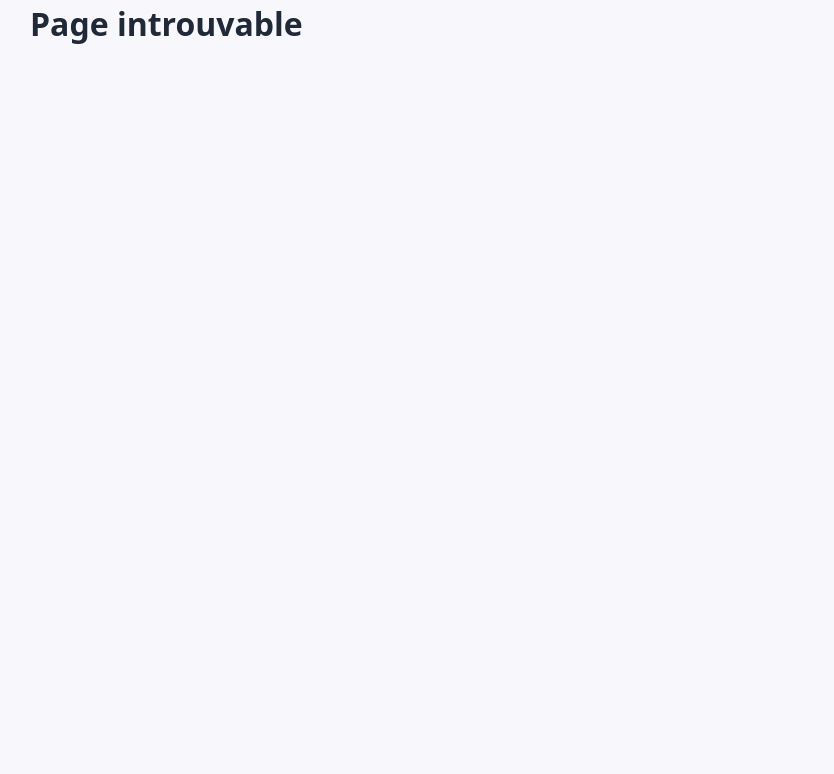
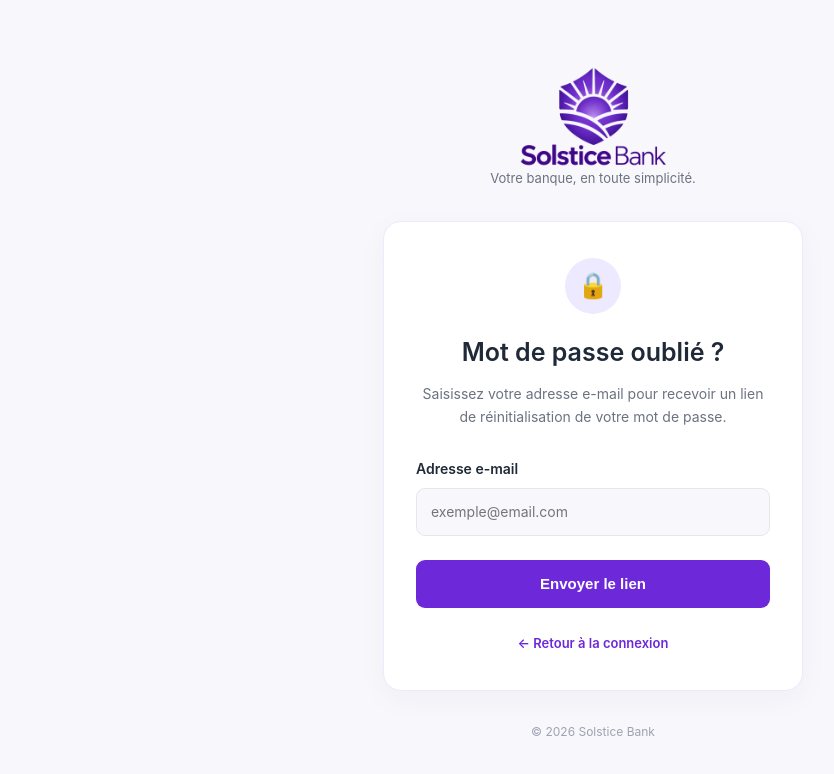
Before and after one commit to Poco2406/SolsticeBank, a React (Vite) app in the folder frontend/: page /mot-de-passe-oublie in a window 1280 px wide. Shown: the top 774 px of the page, without its empty margins (47-881 px from the left). Built offline with nearby package versions, Linux system fonts and the light colour scheme.

Commit message:
Ajout MDP oublie

```diff
--- a/frontend/src/App.tsx
+++ b/frontend/src/App.tsx
@@ -5,6 +5,7 @@ import Transfert from './Pages/Transfert'
 import Historique from './Pages/Historique'
 import './App.css'
 import Inscription from './Pages/Inscription'
+import MotDePasseOublie from './Pages/MotDePasseOublie'
 
 function App() {
   return (
@@ -16,6 +17,7 @@ function App() {
         <Route path="/historique" element={<Historique />} />
         <Route path="*" element={<h1>Page introuvable</h1>} />
         <Route path="/inscription" element={<Inscription />} />
+        <Route path="/mot-de-passe-oublie" element={<MotDePasseOublie />} />
       </Routes>
     </BrowserRouter>
   )
--- a/frontend/src/Pages/Connexion.css
+++ b/frontend/src/Pages/Connexion.css
@@ -130,9 +130,20 @@
   margin-bottom: 25px;
 }
 
-.connexion-forgot span {
+.connexion-forgot a {
   color: #6D28D9;
   font-size: 13px;
+  font-weight: 600;
+  text-decoration: none;
+}
+
+.connexion-forgot a:hover {
+  text-decoration: underline;
+}
+
+.connexion-forgot a:focus-visible {
+  outline: 3px solid #C4B5FD;
+  outline-offset: 3px;
 }
 
 /* Bouton connexion */
--- a/frontend/src/Pages/Connexion.tsx
+++ b/frontend/src/Pages/Connexion.tsx
@@ -84,7 +84,9 @@ function Connexion() {
             </div>
 
             <div className="connexion-forgot">
-              <span>Mot de passe oublié ?</span>
+              <Link to="/mot-de-passe-oublie">
+                Mot de passe oublié ?
+              </Link>
             </div>
 
             <button type="submit" className="connexion-submit">
--- /dev/null
+++ b/frontend/src/Pages/MotDePasseOublie.css
@@ -0,0 +1,207 @@
+
+.oubli-page {
+  min-height: 100vh;
+  width: 100%;
+  display: flex;
+  align-items: center;
+  justify-content: center;
+  background: #F8F7FC;
+  color: #1F2937;
+  padding: 40px 20px;
+  box-sizing: border-box;
+  font-family: Inter, system-ui, sans-serif;
+}
+
+.oubli-page * {
+  box-sizing: border-box;
+}
+
+.oubli-container {
+  width: 100%;
+  max-width: 420px;
+  text-align: center;
+}
+
+/* Logo */
+
+.oubli-logo {
+  display: flex;
+  align-items: center;
+  justify-content: center;
+}
+
+.oubli-logo-image {
+  width: 230px;
+  height: 110px;
+  object-fit: contain;
+}
+
+.oubli-slogan {
+  color: #6B7280;
+  font-size: 13px;
+  margin: 0 0 32px;
+}
+
+/* Carte principale */
+
+.oubli-card {
+  background: #FFFFFF;
+  border: 1px solid #EDE9FE;
+  border-radius: 18px;
+  padding: 36px 32px;
+  text-align: center;
+  box-shadow: 0 8px 30px rgba(31, 41, 55, 0.04);
+}
+
+.oubli-icon {
+  width: 56px;
+  height: 56px;
+  margin: 0 auto 20px;
+  display: flex;
+  align-items: center;
+  justify-content: center;
+  border-radius: 50%;
+  background: #EDE9FE;
+  font-size: 25px;
+}
+
+.oubli-card h1 {
+  font-size: 25px;
+  color: #1F2937;
+  margin: 0 0 12px;
+}
+
+.oubli-description {
+  color: #6B7280;
+  font-size: 14px;
+  line-height: 1.6;
+  margin-bottom: 30px;
+}
+
+/* Formulaire */
+
+.oubli-field {
+  text-align: left;
+  margin-bottom: 24px;
+}
+
+.oubli-field label {
+  display: block;
+  font-size: 14px;
+  font-weight: 600;
+  margin-bottom: 9px;
+}
+
+.oubli-field input {
+  width: 100%;
+  height: 48px;
+  padding: 0 14px;
+  border: 1px solid #E5E7EB;
+  border-radius: 9px;
+  background: #F8F7FC;
+  color: #1F2937;
+  font: inherit;
+  font-size: 14px;
+  outline: none;
+}
+
+.oubli-field input:focus {
+  border-color: #6D28D9;
+  box-shadow: 0 0 0 3px #EDE9FE;
+}
+
+/* Boutons */
+
+.oubli-submit {
+  width: 100%;
+  height: 48px;
+  border: none;
+  border-radius: 9px;
+  background: #6D28D9;
+  color: #FFFFFF;
+  font-size: 15px;
+  font-weight: 600;
+  cursor: pointer;
+}
+
+.oubli-submit:hover {
+  background: #5B21B6;
+}
+
+.oubli-retour {
+  display: inline-block;
+  margin-top: 26px;
+  color: #6D28D9;
+  font-size: 13px;
+  font-weight: 600;
+  text-decoration: none;
+}
+
+.oubli-retour:hover {
+  text-decoration: underline;
+}
+
+/* Confirmation simulée */
+
+.oubli-confirmation {
+  padding: 18px;
+  background: #EDE9FE;
+  border-radius: 10px;
+  text-align: center;
+}
+
+.oubli-confirmation h2 {
+  margin: 0 0 10px;
+  color: #1F2937;
+  font-size: 18px;
+}
+
+.oubli-confirmation p {
+  font-size: 13px;
+  line-height: 1.6;
+  color: #1F2937;
+}
+
+.oubli-reessayer {
+  margin-top: 12px;
+  padding: 10px 18px;
+  background: #FFFFFF;
+  border: 1px solid #6D28D9;
+  border-radius: 8px;
+  color: #6D28D9;
+  font-weight: 600;
+  cursor: pointer;
+}
+
+/* Pied de page */
+
+.oubli-footer {
+  margin-top: 32px;
+  color: #9CA3AF;
+  font-size: 12px;
+}
+
+/* Accessibilité */
+
+.oubli-submit:focus-visible,
+.oubli-reessayer:focus-visible,
+.oubli-retour:focus-visible {
+  outline: 3px solid #C4B5FD;
+  outline-offset: 3px;
+}
+
+/* Responsive */
+
+@media (max-width: 480px) {
+  .oubli-card {
+    padding: 28px 20px;
+  }
+
+  .oubli-logo-image {
+    width: 200px;
+  }
+
+  .oubli-field input {
+    font-size: 16px;
+  }
+}
--- /dev/null
+++ b/frontend/src/Pages/MotDePasseOublie.tsx
@@ -0,0 +1,97 @@
+
+import { useState } from 'react'
+import type { FormEvent } from 'react'
+import { Link } from 'react-router-dom'
+import logoSolstice from '../assets/SolsticeBank.png'
+import './MotDePasseOublie.css'
+
+function MotDePasseOublie() {
+  const [email, setEmail] = useState('')
+  const [messageEnvoye, setMessageEnvoye] = useState(false)
+
+  function handleSubmit(e: FormEvent<HTMLFormElement>) {
+    e.preventDefault()
+
+    // Simulation frontend uniquement
+    // Aucun email n'est envoyé pour le moment
+    setMessageEnvoye(true)
+  }
+
+  return (
+    <main className="oubli-page">
+      <div className="oubli-container">
+
+        <div className="oubli-logo">
+          <img
+            src={logoSolstice}
+            alt="Solstice Bank"
+            className="oubli-logo-image"
+          />
+        </div>
+
+        <p className="oubli-slogan">
+          Votre banque, en toute simplicité.
+        </p>
+
+        <section className="oubli-card">
+          <div className="oubli-icon" aria-hidden="true">
+            🔒
+          </div>
+
+          <h1>Mot de passe oublié ?</h1>
+
+          <p className="oubli-description">
+            Saisissez votre adresse e-mail pour recevoir
+            un lien de réinitialisation de votre mot de passe.
+          </p>
+
+          {!messageEnvoye ? (
+            <form onSubmit={handleSubmit}>
+              <div className="oubli-field">
+                <label htmlFor="email">Adresse e-mail</label>
+                <input
+                  id="email"
+                  type="email"
+                  placeholder="exemple@email.com"
+                  autoComplete="email"
+                  value={email}
+                  onChange={(e) => setEmail(e.target.value)}
+                  required
+                />
+              </div>
+
+              <button type="submit" className="oubli-submit">
+                Envoyer le lien
+              </button>
+            </form>
+          ) : (
+            <div className="oubli-confirmation" role="status">
+              <h2>Demande enregistrée</h2>
+              <p>
+                Si un compte est associé à cette adresse e-mail, vous recevrez un lien vous permettant de réinitialiser votre mot de passe.
+              </p>
+              <button
+                type="button"
+                className="oubli-reessayer"
+                onClick={() => setMessageEnvoye(false)}
+              >
+                Réessayer
+              </button>
+            </div>
+          )}
+
+          <Link to="/" className="oubli-retour">
+            ← Retour à la connexion
+          </Link>
+        </section>
+
+        <footer className="oubli-footer">
+          © 2026 Solstice Bank
+        </footer>
+
+      </div>
+    </main>
+  )
+}
+
+export default MotDePasseOublie
```
